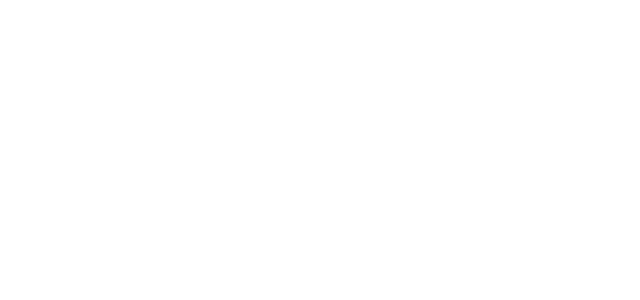
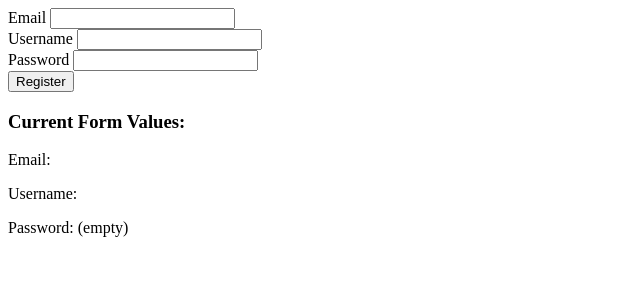
Before and after one commit to Tommfnr/Transcendence, an Angular app in the folder frontend/app/: page /register in a window 1280 px wide. Before the commit this address led to /. Shown: the top 300 px of the page, without its empty margins (0-640 px from the left). Built offline with nearby package versions, Linux system fonts and the light colour scheme.

Commit message:
feat: added register page to frontend
Frontend page now works, I tested and it correctly creates the users in DB

```diff
--- a/frontend/app/src/app/app.routes.ts
+++ b/frontend/app/src/app/app.routes.ts
@@ -1,6 +1,7 @@
 import { Routes } from '@angular/router';
 import { Home } from './pages/home/home';
 import { Login } from './pages/login/login';
+import { Register } from './pages/register/register';
 
 export const routes: Routes = [
   {
@@ -11,6 +12,11 @@ export const routes: Routes = [
     path: 'login',
     component: Login
   },
+  {
+    path: 'register',
+    component: Register
+  },
+
 //   {
 //     path: 'items',
 //     component: ItemListPageComponent
--- /dev/null
+++ b/frontend/app/src/app/pages/register/register.html
@@ -0,0 +1,52 @@
+<form (submit)="onSubmit($event)">
+  <div>
+    <label>
+      Email
+      <input type="text" [formField]="registerForm.email"/>
+    </label>
+    @if (registerForm.email().invalid() && registerForm.email().touched()) {
+      <div class="error">
+        @for (error of registerForm.email().errors(); track error.kind) {
+          <span>{{ error.message }}</span>
+        }
+      </div>
+    }
+  </div>
+
+  <div>
+    <label>
+      Username
+      <input type="text" [formField]="registerForm.username"/>
+    </label>
+    @if (registerForm.username().invalid() && registerForm.username().touched()) {
+      <div class="error">
+        @for (error of registerForm.username().errors(); track error.kind) {
+          <span>{{ error.message }}</span>
+        }
+      </div>
+    }
+  </div>
+
+  <div>
+    <label>
+      Password
+      <input type="password" [formField]="registerForm.h_password"/>
+    </label>
+    @if (registerForm.h_password().invalid() && registerForm.h_password().touched()) {
+      <div class="error">
+        @for (error of registerForm.h_password().errors(); track error.kind) {
+          <span>{{ error.message }}</span>
+        }
+      </div>
+  }
+  </div>
+
+  <button type="submit">Register</button>
+</form>
+
+<div class="form-debug">
+  <h3>Current Form Values:</h3>
+  <p>Email: {{ registerForm.email().value() }}</p>
+  <p>Username: {{ registerForm.username().value() }}</p>
+  <p>Password: {{ registerForm.h_password().value() ? '••••••••' : '(empty)' }}</p>
+</div>
--- /dev/null
+++ b/frontend/app/src/app/pages/register/register.ts
@@ -0,0 +1,54 @@
+import { ChangeDetectionStrategy, Component, signal } from '@angular/core';
+import { form, FormField, required, email, submit } from '@angular/forms/signals';
+import { HttpClient } from '@angular/common/http';
+
+interface registerData {
+  email: string;
+  username: string;
+  h_password: string;
+}
+
+@Component({
+  selector: 'app-register',
+  imports: [FormField],
+  templateUrl: './register.html',
+  styleUrl: './register.css',
+  changeDetection: ChangeDetectionStrategy.OnPush,
+})
+export class Register {
+  registerModel = signal<registerData>({
+    email: '',
+    username: '',
+    h_password: '',
+  });
+
+  registerForm = form(this.registerModel, (fieldPath) => {
+    required(fieldPath.email, { message: 'Email is required' });
+
+    required(fieldPath.username, { message: 'Username is required'});
+
+    required(fieldPath.h_password, { message: 'Password is required' });
+  });
+
+  constructor(private http: HttpClient) { }
+
+  onSubmit(event: Event) {
+    event.preventDefault();
+
+    submit(this.registerForm, async () => {
+      const { email, username, h_password } = this.registerModel();
+
+      const body = {
+        username,
+        email,
+        h_password,
+      };
+
+      this.http.post('/api/auth/register', body)
+        .subscribe({
+          next: (response) => console.log('Logged in!', response),
+          error: (err) => console.log('Invalid credentials (FRONTEND)', err),
+        });
+    });
+  }
+}
```
Also changed, not shown: frontend/app/src/app/pages/register/register.css (added).
